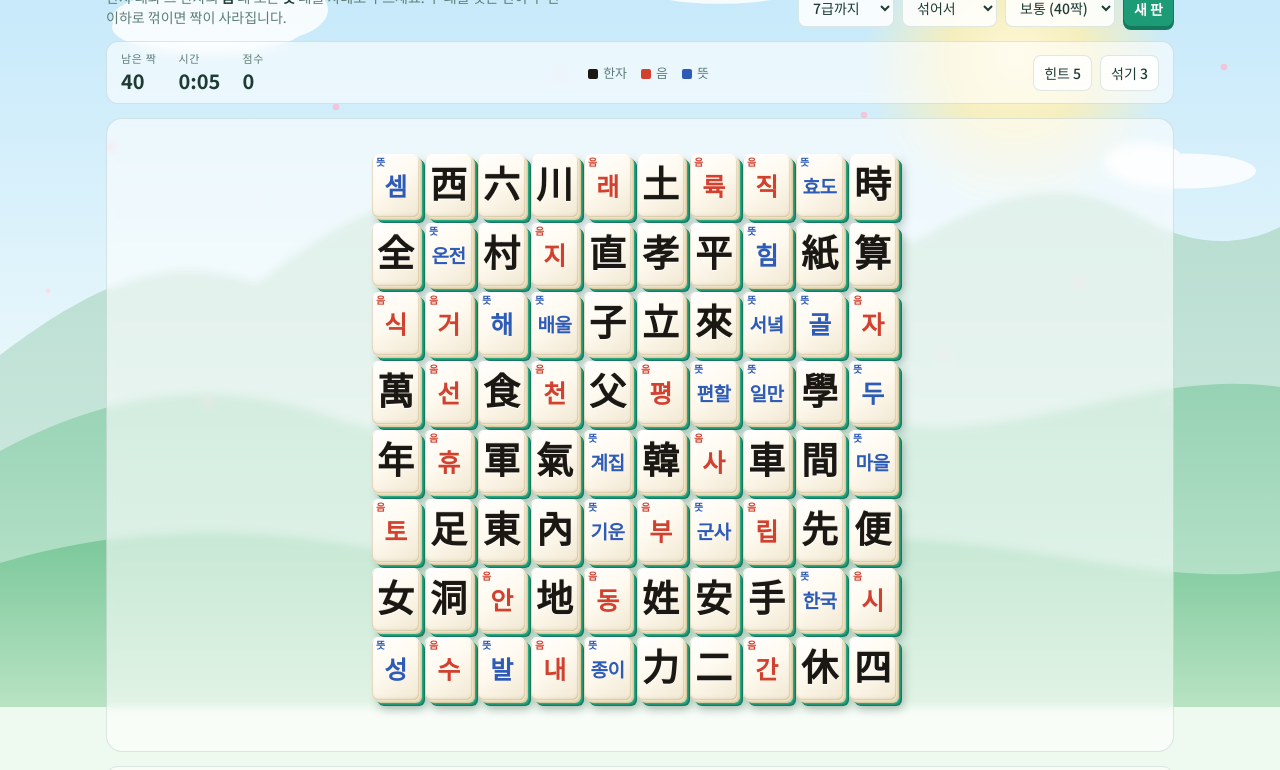
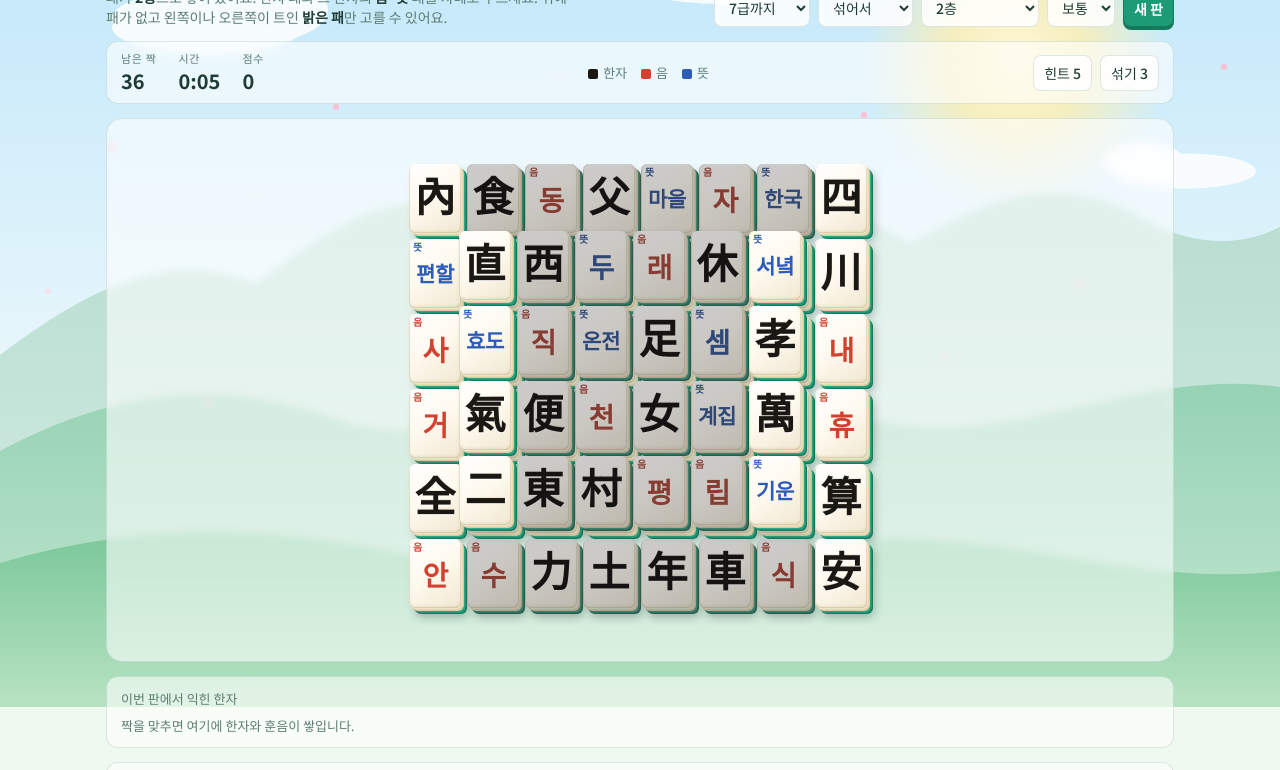
Before and after one commit to rainover0621-hh/undertale-clone, a plain HTML site: page hanja-mahjong/index.html in a window 1280 px wide. Shown: the part 93-863 px from the top of the page. Drawn offline with Linux system fonts and the light colour scheme; a web font is replaced by a local one.

Commit message:
Hanja mahjong: add 2- and 3-layer stacked boards with free-tile rule
Co-Authored-By: Claude Opus 5.5 <noreply@anthropic.com>
Claude-Session: https://claude.ai/code/session_01MdgxqtS3z4FufqRTApxGYQ

```diff
--- a/hanja-mahjong/index.html
+++ b/hanja-mahjong/index.html
@@ -98,7 +98,7 @@ button:disabled { opacity: 0.45; cursor: default; }
   backdrop-filter: blur(4px); -webkit-backdrop-filter: blur(4px);
 }
 #board { position: relative; touch-action: manipulation; }
-#path { position: absolute; inset: 0; pointer-events: none; overflow: visible; z-index: 500; }
+#path { position: absolute; inset: 0; pointer-events: none; overflow: visible; z-index: 5000; }
 #path polyline { fill: none; stroke: var(--path); stroke-width: 4; stroke-linecap: round; stroke-linejoin: round; filter: drop-shadow(0 0 2px #fff) drop-shadow(0 0 5px rgba(255,106,61,.6)); }
 
 /* 입체 마작패: 상아색 앞면 + 크림색 두께 + 옥색 뒷판, 오른쪽 아래로 쌓인 그림자 */
@@ -148,6 +148,9 @@ button:disabled { opacity: 0.45; cursor: default; }
     4px 4px 0 #2aa883, 5px 5px 0 #1f9474, 6px 6px 0 #187a60,
     10px 16px 16px rgba(30, 60, 50, .35);
 }
+.tile.under { pointer-events: none; }
+.tile.locked { filter: brightness(.8) saturate(.65); cursor: not-allowed; }
+.tile.locked:hover { transform: none; }
 .tile.hint { animation: pulse 0.9s ease-in-out 3; }
 .tile.bad { animation: shake .35s; }
 .tile.gone { opacity: 0; transform: scale(.6) translateY(-10px); pointer-events: none; }
@@ -167,7 +170,7 @@ button:disabled { opacity: 0.45; cursor: default; }
 #toast .hz { font-family: var(--font-hanja); font-weight: 700; font-size: 22px; margin-right: 6px; vertical-align: -2px; }
 
 #win {
-  position: absolute; inset: -8px; z-index: 600;
+  position: absolute; inset: -8px; z-index: 6000;
   display: grid; place-items: center;
   background: rgba(255,255,255,.7);
   backdrop-filter: blur(3px); -webkit-backdrop-filter: blur(3px);
@@ -248,7 +251,7 @@ summary { cursor: pointer; color: var(--muted); font-size: 14px; font-weight: 50
   <header>
     <div>
       <h1><span class="hz-font">漢字</span>마작<small>한자능력시험 8급–7급</small></h1>
-      <p class="rule">한자 패와 그 한자의 <b>음</b> 패 또는 <b>뜻</b> 패를 차례로 누르세요. 두 패를 잇는 선이 두 번 이하로 꺾이면 짝이 사라집니다.</p>
+      <p class="rule" id="rule">한자 패와 그 한자의 <b>음</b> 패 또는 <b>뜻</b> 패를 차례로 누르세요. 두 패를 잇는 선이 두 번 이하로 꺾이면 짝이 사라집니다.</p>
     </div>
     <div class="controls">
       <label for="range">범위
@@ -265,11 +268,18 @@ summary { cursor: pointer; color: var(--muted); font-size: 14px; font-weight: 50
           <option value="x" selected>섞어서</option>
         </select>
       </label>
+      <label for="layers">쌓기
+        <select id="layers">
+          <option value="1">1층 (선 잇기)</option>
+          <option value="2" selected>2층</option>
+          <option value="3">3층</option>
+        </select>
+      </label>
       <label for="size">판 크기
         <select id="size">
-          <option value="s">작게 (24짝)</option>
-          <option value="n" selected>보통 (40짝)</option>
-          <option value="l">크게 (48짝)</option>
+          <option value="s">작게</option>
+          <option value="n" selected>보통</option>
+          <option value="l">크게</option>
         </select>
       </label>
       <button class="primary" id="newBtn">새 판</button>
@@ -329,14 +339,18 @@ for (const g of ["8", "72", "7"]) {
     DATA.push(d); BY[c] = d;
   }
 }
-const SIZES = { s: [8, 6], n: [10, 8], l: [12, 8] }; // [긴 변, 짧은 변]
+// [긴 변, 짧은 변]. 쌓기 판은 한 층 올라갈 때마다 사방으로 한 칸씩 줄어든다.
+const FLAT_SIZES = { s: [8, 6], n: [10, 8], l: [12, 8] };
+const STACK_SIZES = { s: [6, 6], n: [8, 6], l: [10, 6] };
 
 // ── 상태 ──
-let R = 0, C = 0, grid = [], sel = null, score = 0, elapsed = 0, timer = null;
+// stack[r][c] = 아래층부터 쌓인 패 배열. 1층 판은 길이가 0 또는 1.
+let R = 0, C = 0, layers = 1, stack = [], sel = null, score = 0, elapsed = 0, timer = null;
 let hints = 5, shuffles = 3, lastMatch = 0, combo = 0, learned = [], busy = false, over = false;
 const $ = id => document.getElementById(id);
 const boardEl = $("board"), pathEl = $("path");
-let cell = { w: 40, h: 52, m: 18 };
+let cell = { w: 40, h: 52, m: 18, lift: 0 };
+const DEPTH = 6; // 패 두께(그림자)만큼 비워 둔다
 
 function pool(range) {
   if (range === "8") return DATA.filter(d => d.g === "8");
@@ -355,7 +369,7 @@ function pickPairs(n, range, mode) {
   for (const d of shuffle(pool(range))) {
     if (chosen.length >= n) break;
     const kind = mode === "x" ? (Math.random() < 0.5 ? "e" : "m") : mode;
-    let key = kind + partnerText(d, kind);
+    const key = kind + partnerText(d, kind);
     if (used.has(key)) {
       if (mode !== "x") continue;
       const k2 = kind === "e" ? "m" : "e";
@@ -367,28 +381,91 @@ function pickPairs(n, range, mode) {
   }
   const pairs = chosen.slice();
   for (let i = 0; pairs.length < n; i++) pairs.push(chosen[i % chosen.length]); // 모자라면 같은 짝을 한 번 더
-  return pairs;
+  let id = 0;
+  return pairs.map(p => [{ id: id++, ch: p.d.c, kind: "h" }, { id: id++, ch: p.d.c, kind: p.kind }]);
+}
+
+// ── 판 구조 ──
+function emptyStack() { return Array.from({ length: R + 2 }, () => Array.from({ length: C + 2 }, () => [])); }
+function height(r, c) { return stack[r] && stack[r][c] ? stack[r][c].length : 0; }
+function topOf(r, c) { const s = stack[r][c]; return s[s.length - 1]; }
+function allTiles() {
+  const out = [];
+  for (let r = 1; r <= R; r++) for (let c = 1; c <= C; c++) for (const t of stack[r][c]) out.push(t);
+  return out;
+}
+function findTile(id) { return allTiles().find(t => t.id === id); }
+function isTop(t) { return topOf(t.r, t.c) === t; }
+// 쌓기 판: 위가 비어 있고 왼쪽이나 오른쪽이 트여 있어야 고를 수 있다.
+function isFree(t) {
+  if (!isTop(t)) return false;
+  if (layers === 1) return true;
+  return height(t.r, t.c - 1) <= t.L || height(t.r, t.c + 1) <= t.L;
+}
+function positionsFor() {
+  const out = [];
+  for (let k = 0; k < layers; k++)
+    for (let r = 1 + k; r <= R - k; r++)
+      for (let c = 1 + k; c <= C - k; c++) out.push({ L: k, r, c });
+  return out;
+}
+function pairUp(ts) {
+  const g = {};
+  for (const t of ts) (g[t.ch] ||= { h: [], p: [] })[t.kind === "h" ? "h" : "p"].push(t);
+  const out = [];
+  for (const k in g) g[k].h.forEach((h, i) => out.push([h, g[k].p[i]]));
+  return out;
+}
+function placeRandom(positions, pairs) {
+  const ts = shuffle(pairs.flat());
+  return positions.map((p, i) => [ts[i], p]);
+}
+// 끝까지 풀 수 있는 배치: 꽉 찬 판에서 "지금 고를 수 있는 자리 두 곳"을 골라 짝을 놓고 지워 나간다.
+// 이 순서를 그대로 따라 하면 판이 모두 비워지므로 언제나 풀린다.
+function placeSolvable(positions, pairs) {
+  const key = (r, c) => r * 100 + c;
+  for (let attempt = 0; attempt < 300; attempt++) {
+    const h = {};
+    for (const p of positions) h[key(p.r, p.c)] = (h[key(p.r, p.c)] || 0) + 1;
+    const H = (r, c) => h[key(r, c)] || 0;
+    let rest = positions.slice();
+    const plan = [];
+    let ok = true;
+    for (const pair of shuffle(pairs.slice())) {
+      const free = rest.filter(p => H(p.r, p.c) === p.L + 1 && (H(p.r, p.c - 1) <= p.L || H(p.r, p.c + 1) <= p.L));
+      if (free.length < 2) { ok = false; break; }
+      shuffle(free);
+      const [a, b] = free;
+      const [x, y] = Math.random() < 0.5 ? pair : [pair[1], pair[0]];
+      plan.push([x, a], [y, b]);
+      rest = rest.filter(p => p !== a && p !== b);
+      h[key(a.r, a.c)]--; h[key(b.r, b.c)]--;
+    }
+    if (ok) return plan;
+  }
+  return null;
+}
+function applyPlan(plan) {
+  stack = emptyStack();
+  plan.sort((x, y) => x[1].L - y[1].L);
+  for (const [t, p] of plan) { t.L = p.L; t.r = p.r; t.c = p.c; stack[p.r][p.c].push(t); }
+}
+function arrange(positions, pairs) {
+  if (layers === 1) applyPlan(placeRandom(positions, pairs));
+  else applyPlan(placeSolvable(positions, pairs) || placeRandom(positions, pairs));
 }
 
 function newGame() {
   const range = $("range").value, mode = $("mode").value, size = $("size").value;
-  const [lg, sm] = SIZES[size];
+  layers = +$("layers").value;
+  const [lg, sm] = (layers === 1 ? FLAT_SIZES : STACK_SIZES)[size];
   const portrait = $("boardWrap").clientWidth < 640;
   C = portrait ? sm : lg; R = portrait ? lg : sm;
-  const pairs = pickPairs(R * C / 2, range, mode);
-  const tiles = [];
-  let id = 0;
-  for (const p of pairs) {
-    tiles.push({ id: id++, c: p.d.c, kind: "h" });
-    tiles.push({ id: id++, c: p.d.c, kind: p.kind });
-  }
-  grid = Array.from({ length: R + 2 }, () => Array(C + 2).fill(null));
-  shuffle(tiles);
-  let k = 0;
-  for (let r = 1; r <= R; r++) for (let c = 1; c <= C; c++) grid[r][c] = tiles[k++];
+  const positions = positionsFor();
+  arrange(positions, pickPairs(positions.length / 2, range, mode));
   ensureMovable();
   sel = null; score = 0; elapsed = 0; hints = 5; shuffles = 3; combo = 0; lastMatch = 0; learned = []; over = false; busy = false;
-  render(); renderLearned(); updateStats(); startTimer();
+  updateRule(); render(); renderLearned(); updateStats(); startTimer();
 }
 
 function startTimer() {
@@ -396,7 +473,7 @@ function startTimer() {
   timer = setInterval(() => { if (!over && !document.hidden) { elapsed++; updateStats(); } }, 1000);
 }
 
-// ── 경로 찾기: 빈 칸(바깥 테두리 포함)으로만, 꺾임 2번 이하 ──
+// ── 1층 판 경로 찾기: 빈 칸(바깥 테두리 포함)으로만, 꺾임 2번 이하 ──
 const DR = [-1, 0, 1, 0], DC = [0, 1, 0, -1];
 function findPath(a, b) {
   const H = R + 2, W = C + 2;
@@ -410,7 +487,7 @@ function findPath(a, b) {
     if (nr < 0 || nc < 0 || nr >= H || nc >= W) continue;
     const node = { r: nr, c: nc, p: s };
     if (nr === b[0] && nc === b[1]) return corners(node);
-    if (grid[nr][nc]) continue;
+    if (height(nr, nc)) continue;
     for (let nd = 0; nd < 4; nd++) {
       if (nd === (s.d + 2) % 4) continue;
       const nt = s.t + (nd !== s.d ? 1 : 0);
@@ -440,29 +517,24 @@ function corners(node) {
 }
 
 function isPair(t1, t2) {
-  return t1.c === t2.c && ((t1.kind === "h") !== (t2.kind === "h"));
+  return t1.ch === t2.ch && ((t1.kind === "h") !== (t2.kind === "h"));
 }
 function findMove() {
   const groups = {};
-  for (let r = 1; r <= R; r++) for (let c = 1; c <= C; c++) {
-    const t = grid[r][c]; if (!t) continue;
-    (groups[t.c] ||= { h: [], p: [] })[t.kind === "h" ? "h" : "p"].push([r, c]);
+  for (const t of allTiles()) {
+    if (!isFree(t)) continue;
+    (groups[t.ch] ||= { h: [], p: [] })[t.kind === "h" ? "h" : "p"].push(t);
   }
   for (const k in groups) for (const a of groups[k].h) for (const b of groups[k].p) {
-    if (findPath(a, b)) return [a, b];
+    if (layers > 1 || findPath([a.r, a.c], [b.r, b.c])) return [a, b];
   }
   return null;
 }
-function remaining() {
-  let n = 0;
-  for (let r = 1; r <= R; r++) for (let c = 1; c <= C; c++) if (grid[r][c]) n++;
-  return n;
-}
+function remaining() { return allTiles().length; }
 function reshuffle() {
-  const pos = [], tiles = [];
-  for (let r = 1; r <= R; r++) for (let c = 1; c <= C; c++) if (grid[r][c]) { pos.push([r, c]); tiles.push(grid[r][c]); }
-  shuffle(tiles);
-  pos.forEach(([r, c], i) => grid[r][c] = tiles[i]);
+  const ts = allTiles();
+  const positions = ts.map(t => ({ L: t.L, r: t.r, c: t.c }));
+  arrange(positions, pairUp(ts));
 }
 function ensureMovable() {
   for (let i = 0; i < 200 && remaining() && !findMove(); i++) reshuffle();
@@ -472,44 +544,45 @@ function ensureMovable() {
 function layout() {
   const avail = $("boardWrap").clientWidth;
   const availH = Math.max(320, window.innerHeight - 200);
-  // 보드 폭 = C*w + 2m (m = 0.45w), 높이 = R*h + 2m, h = 1.3w
-  let w = Math.min(58, avail / (C + 0.9), availH / (R * 1.3 + 0.9));
+  const extra = (layers - 1) * 0.14;
+  // 보드 폭 = C*w + 2m (m = 0.45w) + 층 높이만큼의 여백, 높이도 같은 방식 (h = 1.3w)
+  let w = Math.min(58, avail / (C + 0.9 + extra), availH / (R * 1.3 + 0.9 + extra));
   w = Math.max(28, Math.floor(w));
-  cell = { w, h: Math.round(w * 1.3), m: Math.round(w * 0.45) };
-  boardEl.style.width = (C * cell.w + 2 * cell.m) + "px";
-  boardEl.style.height = (R * cell.h + 2 * cell.m) + "px";
+  const lift = layers > 1 ? Math.max(4, Math.round(w * 0.14)) : 0;
+  cell = { w, h: Math.round(w * 1.3), m: Math.round(w * 0.45), lift };
+  const off = (layers - 1) * lift;
+  boardEl.style.width = (C * cell.w + 2 * cell.m + off) + "px";
+  boardEl.style.height = (R * cell.h + 2 * cell.m + off) + "px";
 }
-function cx(c) { return c === 0 ? cell.m / 2 : c === C + 1 ? cell.m * 1.5 + C * cell.w : cell.m + (c - 1) * cell.w + cell.w / 2; }
-function cy(r) { return r === 0 ? cell.m / 2 : r === R + 1 ? cell.m * 1.5 + R * cell.h : cell.m + (r - 1) * cell.h + cell.h / 2; }
+function off() { return (layers - 1) * cell.lift; }
+function cx(c) { return off() + (c === 0 ? cell.m / 2 : c === C + 1 ? cell.m * 1.5 + C * cell.w : cell.m + (c - 1) * cell.w + cell.w / 2); }
+function cy(r) { return off() + (r === 0 ? cell.m / 2 : r === R + 1 ? cell.m * 1.5 + R * cell.h : cell.m + (r - 1) * cell.h + cell.h / 2); }
 
 function render() {
   layout();
   boardEl.querySelectorAll(".tile, #win").forEach(e => e.remove());
   pathEl.innerHTML = "";
-  for (let r = 1; r <= R; r++) for (let c = 1; c <= C; c++) {
-    const t = grid[r][c]; if (!t) continue;
-    boardEl.appendChild(makeTile(t, r, c));
-  }
+  for (const t of allTiles()) boardEl.appendChild(makeTile(t));
+  updateLocks();
 }
-function makeTile(t, r, c) {
-  const d = BY[t.c];
+function makeTile(t) {
+  const d = BY[t.ch];
   const el = document.createElement("button");
   el.className = "tile " + t.kind;
   el.dataset.id = t.id;
-  const depth = 6; // 패 두께(그림자)만큼 비워 둔다
   Object.assign(el.style, {
-    left: (cell.m + (c - 1) * cell.w - depth / 2) + "px",
-    top: (cell.m + (r - 1) * cell.h - depth / 2) + "px",
-    width: (cell.w - depth) + "px",
-    height: (cell.h - depth) + "px",
-    zIndex: r * 50 + c,
+    left: (off() + cell.m + (t.c - 1) * cell.w - DEPTH / 2 - t.L * cell.lift) + "px",
+    top: (off() + cell.m + (t.r - 1) * cell.h - DEPTH / 2 - t.L * cell.lift) + "px",
+    width: (cell.w - DEPTH) + "px",
+    height: (cell.h - DEPTH) + "px",
+    zIndex: t.L * 1000 + t.r * 50 + t.c,
   });
   const face = document.createElement("span");
   face.className = "face";
   if (t.kind === "h") {
-    face.textContent = t.c;
+    face.textContent = t.ch;
     face.style.fontSize = Math.round(cell.w * 0.7) + "px";
-    el.setAttribute("aria-label", "한자 " + t.c);
+    el.setAttribute("aria-label", "한자 " + t.ch);
   } else {
     const txt = partnerText(d, t.kind);
     face.textContent = txt;
@@ -527,44 +600,64 @@ function makeTile(t, r, c) {
   return el;
 }
 function tileEl(id) { return boardEl.querySelector('.tile[data-id="' + id + '"]'); }
-function locate(id) {
-  for (let r = 1; r <= R; r++) for (let c = 1; c <= C; c++) if (grid[r][c] && grid[r][c].id === id) return [r, c];
-  return null;
+function updateLocks() {
+  for (const t of allTiles()) {
+    const el = tileEl(t.id); if (!el) continue;
+    const top = isTop(t);
+    el.classList.toggle("under", !top);
+    el.classList.toggle("locked", top && !isFree(t));
+    el.tabIndex = top ? 0 : -1;
+  }
+}
+function center(t) {
+  const el = tileEl(t.id);
+  return [el.offsetLeft + el.offsetWidth / 2, el.offsetTop + el.offsetHeight / 2];
 }
 
 // ── 조작 ──
+function shake(id) { const e = tileEl(id); e.classList.remove("bad"); void e.offsetWidth; e.classList.add("bad"); }
 function onTile(id) {
   if (busy || over) return;
-  const pos = locate(id); if (!pos) return;
-  const t = grid[pos[0]][pos[1]];
+  const t = findTile(id); if (!t) return;
   clearHints();
-  if (!sel) { select(id); return; }
+  if (!isFree(t)) {
+    shake(id);
+    toast("아직 막힌 패예요. 위에 패가 없고 왼쪽이나 오른쪽이 트인 밝은 패만 고를 수 있어요.");
+    return;
+  }
+  if (sel == null) { select(id); return; }
   if (sel === id) { deselect(); return; }
-  const p0 = locate(sel), t0 = grid[p0[0]][p0[1]];
+  const t0 = findTile(sel);
   if ((t0.kind === "h") === (t.kind === "h")) { deselect(); select(id); return; } // 같은 종류끼리는 선택만 옮김
   const hz = t0.kind === "h" ? t0 : t;
-  const d = BY[hz.c];
+  const d = BY[hz.ch];
   if (!isPair(t0, t)) {
     combo = 0;
-    [sel, id].forEach(x => { const e = tileEl(x); e.classList.remove("bad"); void e.offsetWidth; e.classList.add("bad"); });
+    shake(sel); shake(id);
     toast(`<span class="hz">${d.c}</span>은(는) <b>${d.hun} ${d.eum}</b> — 짝이 아니에요`);
     deselect();
     return;
   }
-  const path = findPath(p0, pos);
-  if (!path) {
-    toast("짝은 맞지만 길이 막혔어요. 꺾임 두 번 이하로 이어져야 해요.");
-    deselect(); select(id);
-    return;
+  let pts;
+  if (layers === 1) {
+    const path = findPath([t0.r, t0.c], [t.r, t.c]);
+    if (!path) {
+      toast("짝은 맞지만 길이 막혔어요. 꺾임 두 번 이하로 이어져야 해요.");
+      deselect(); select(id);
+      return;
+    }
+    pts = path.map(([r, c]) => [cx(c), cy(r)]);
+  } else {
+    pts = [center(t0), center(t)];
   }
   // 성공
-  drawPath(path);
+  drawPath(pts);
   const now = Date.now();
   combo = now - lastMatch < 4000 ? combo + 1 : 0;
   lastMatch = now;
   score += 100 + combo * 50;
   [sel, id].forEach(x => tileEl(x).classList.add("gone"));
-  grid[p0[0]][p0[1]] = null; grid[pos[0]][pos[1]] = null;
+  stack[t0.r][t0.c].pop(); stack[t.r][t.c].pop();
   sel = null;
   if (!learned.includes(d.c)) learned.push(d.c);
   renderLearned();
@@ -575,10 +668,11 @@ function onTile(id) {
     busy = false;
     pathEl.innerHTML = "";
     boardEl.querySelectorAll(".tile.gone").forEach(e => e.remove());
+    updateLocks();
     if (!remaining()) return win();
     if (!findMove()) {
       ensureMovable(); render();
-      toast("이어지는 짝이 없어서 남은 패를 섞었어요.");
+      toast("고를 수 있는 짝이 없어서 남은 패를 섞었어요.");
     }
   }, 380);
 }
@@ -587,10 +681,9 @@ function deselect() { if (sel != null) { const e = tileEl(sel); if (e) e.classLi
 function clearHints() { boardEl.querySelectorAll(".tile.hint").forEach(e => e.classList.remove("hint")); }
 
 function drawPath(pts) {
-  const s = pts.map(([r, c]) => cx(c) + "," + cy(r)).join(" ");
   pathEl.setAttribute("width", boardEl.style.width);
   pathEl.setAttribute("height", boardEl.style.height);
-  pathEl.innerHTML = `<polyline points="${s}"></polyline>`;
+  pathEl.innerHTML = `<polyline points="${pts.map(p => p.join(",")).join(" ")}"></polyline>`;
 }
 
 function useHint() {
@@ -598,7 +691,7 @@ function useHint() {
   const mv = findMove(); if (!mv) return;
   hints--; score = Math.max(0, score - 50);
   clearHints(); deselect();
-  mv.forEach(([r, c]) => tileEl(grid[r][c].id).classList.add("hint"));
+  mv.forEach(t => tileEl(t.id).classList.add("hint"));
   updateStats();
 }
 function useShuffle() {
@@ -617,6 +710,11 @@ function win() {
 }
 
 // ── 표시 ──
+function updateRule() {
+  $("rule").innerHTML = layers === 1
+    ? "한자 패와 그 한자의 <b>음</b> 패 또는 <b>뜻</b> 패를 차례로 누르세요. 두 패를 잇는 선이 두 번 이하로 꺾이면 짝이 사라집니다."
+    : `패가 <b>${layers}층</b>으로 쌓여 있어요. 한자 패와 그 한자의 <b>음</b>·<b>뜻</b> 패를 차례로 누르세요. 위에 패가 없고 왼쪽이나 오른쪽이 트인 <b>밝은 패</b>만 고를 수 있어요.`;
+}
 function fmt(s) { return Math.floor(s / 60) + ":" + String(s % 60).padStart(2, "0"); }
 function updateStats() {
   $("left").textContent = remaining() / 2;
@@ -647,18 +745,19 @@ function toast(html) {
 $("newBtn").addEventListener("click", newGame);
 $("hintBtn").addEventListener("click", useHint);
 $("shufBtn").addEventListener("click", useShuffle);
-["range", "mode", "size"].forEach(id => $(id).addEventListener("change", newGame));
+["range", "mode", "size", "layers"].forEach(id => $(id).addEventListener("change", newGame));
 let rz = null;
 window.addEventListener("resize", () => { clearTimeout(rz); rz = setTimeout(() => { const s = sel; render(); if (s != null && tileEl(s)) select(s); if (over) win(); }, 150); });
 
 // 뷰어 업데이트 때 진행 중인 판을 유지
-function snapshot() { return { R, C, grid, score, elapsed, hints, shuffles, learned, over }; }
+function snapshot() { return { v: 3, layers, R, C, stack, score, elapsed, hints, shuffles, learned, over }; }
 function start(data) {
   renderDict();
-  if (data && data.grid && data.R) {
-    ({ R, C, grid, score, elapsed, hints, shuffles, learned } = data);
+  if (data && data.v === 3 && data.stack) {
+    ({ layers, R, C, stack, score, elapsed, hints, shuffles, learned } = data);
+    $("layers").value = String(layers);
     over = false; sel = null;
-    render(); renderLearned(); updateStats(); startTimer();
+    updateRule(); render(); renderLearned(); updateStats(); startTimer();
     if (data.over) win();
   } else newGame();
 }
```
